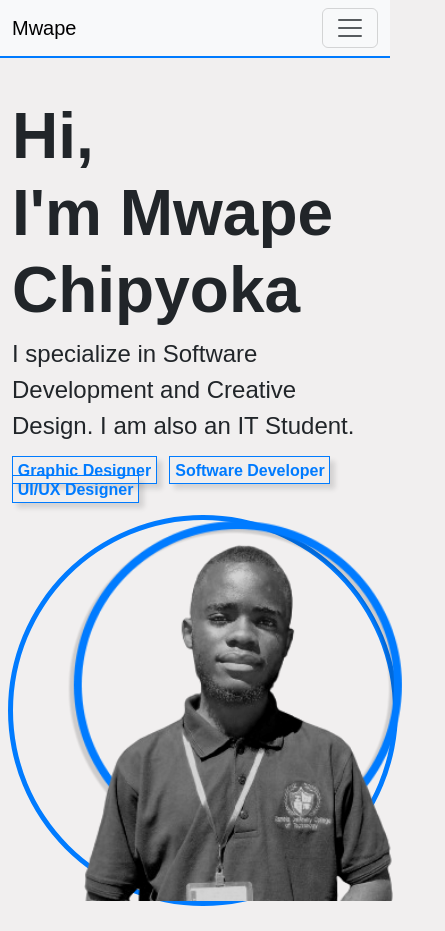
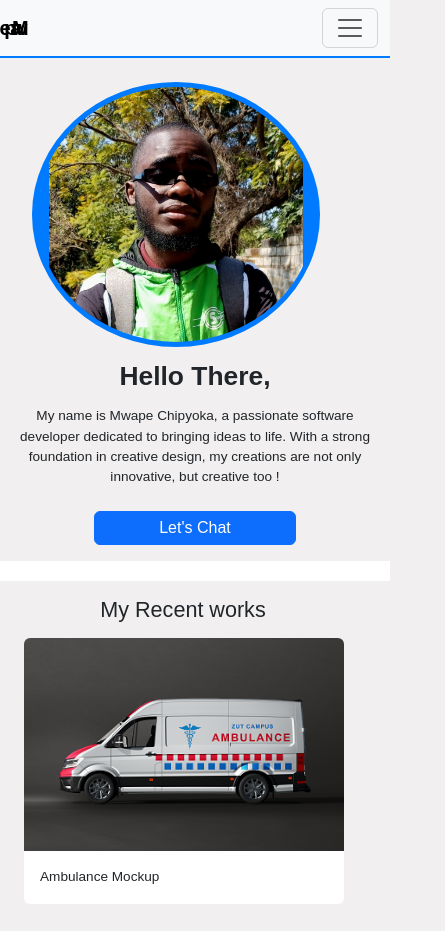
Before and after one commit to Chipyoka/MC_portfolio, a website built with Parcel: page src/index.html in a window 390 px wide. Shown: the top 931 px of the page, 445 px wide, since content can reach past the window. Built offline with nearby package versions, Linux system fonts and the light colour scheme.

Commit message:
sm responsive done

```diff
--- a/src/css/style.scss
+++ b/src/css/style.scss
@@ -27,6 +27,13 @@ section{
     align-items: center;
     justify-content: center;
 }
+a.chat{
+    padding : .25em 4em !important;
+}
+.logo{
+    font-weight: 800;
+    letter-spacing: -0.85em;
+}
 //Home page
 .brands{
     display : flex;
@@ -44,17 +51,17 @@ section{
 }
 .hero-1{
     border-radius: 50%;
+    // max-width: 150px;
+
+
     border: 5px solid $custom-secondary-color;
     color: $custom-secondary-color;
     //overflow: hidden;
     margin: .5em;
+    // height: 200px;
 
 }
 
-.hero-1 img{
-    width: 420px;
-
-}
 section.hero{
     margin-top: 2.5em;
 }
@@ -171,6 +178,9 @@ header{
     color:black;
     font-size: $font-size-base * .75;
  }
+ .sm-show{
+    display: none;
+ }
 //portfolio
 
 
@@ -178,3 +188,65 @@ header{
 
 
 //media queries
+@media screen and (max-width: 767px){
+//    body{
+//     max-width: 480px;
+//     overflow: hidden;
+//    }
+header{
+    padding: 0;
+    margin: 0;
+}
+.sm-show{
+    display: block;
+}
+.sm-hide{
+    display: none;
+}
+    p{
+        font-size: .85rem;
+    }
+    section.hero{
+        margin: 1em 0;
+        padding: 0;
+    }
+    div.hero{
+        margin: 0;
+        padding: 0;
+        justify-content:flex-start;
+    }
+
+    aside.welcome-txt{
+        max-width: 100%;
+        // margin: .5em 1em;
+        padding: .5m 1em;
+        // border: 2px green solid;
+        flex-direction: column-reverse !important;
+    }
+
+    .welcome-txt h1{
+        font-size: 1.65rem;
+        margin: .25em 0;
+        text-align: center;
+    }
+    .welcome-txt p{
+        font-size: .85rem;
+        text-align: center;
+        padding: .5em .5em
+    }
+    aside.hero-1{
+        justify-content: center;
+        align-items: center;
+        display: flex;
+        margin-left: 2em;
+        background-color: #007bff;
+        overflow: hidden;
+        height: auto;
+        max-width: 18rem;
+        object-fit: cover;
+    }
+    .hero-1 img{
+       max-width: 100%;
+       height: auto;
+    }
+}
--- a/src/index.html
+++ b/src/index.html
@@ -12,7 +12,7 @@
 		<header>
 			<nav class="navbar navbar-expand-lg bg-body-tertiary sticky-top">
 				<div class="container-fluid">
-					<a class="navbar-brand" href="#">Mwape</a>
+					<a class="navbar-brand logo" href="#">Mwape</a>
 					<button
 						class="navbar-toggler"
 						type="button"
@@ -47,15 +47,11 @@
 										>
 									</li>
 									<li>
-										<a class="dropdown-item" href="ui_design.html"
-											>UI/UX Design</a
-										>
+										<a class="dropdown-item" href="ui_design.html">UI/UX Design</a>
 									</li>
 									<li><hr class="dropdown-divider" /></li>
 									<li>
-										<a class="dropdown-item" href="class_work.html"
-											>Class Work</a
-										>
+										<a class="dropdown-item" href="class_work.html">Class Work</a>
 									</li>
 								</ul>
 							</li>
@@ -77,24 +73,41 @@
 			</nav>
 
 			<section class="container hero">
-				<div class="row justify-content-evenly">
-					<aside class="welcome-txt col-sm-6">
-						<h1>
-							Hi, <br />
-							I'm Mwape Chipyoka
-						</h1>
+				<div class="hero row ">
+					<aside class="sm-hide ml-md-4 welcome-txt col-sm-6">
+						<h1>Hello There,</h1>
 						<p>
-							I specialize in Software Development and Creative Design. I am also
-							an IT Student.
+							My name is Mwape Chipyoka, a passionate software developer dedicated to
+							bringing ideas to life. With a strong foundation in creative design, my
+							creations are not only innovative, but creative too !
 						</p>
-						<h4>
-							<span class="des">Graphic Designer</span>
-							<span class="des">Software Developer</span>
-							<span class="des">UI/UX Designer</span>
-						</h4>
+						<div class="container-custom">
+							<a
+								target="_blank"
+								href="https://wa.me/message/XZIAKXPPBM7PH1"
+								class="chat btn btn-primary"
+								>Let's Chat</a
+							>
+						</div>
 					</aside>
-					<aside class="hero-1 col-sm-4">
-						<img src="assets/image.png" alt=" " />
+					<aside class=" ml-md-4 hero-1 col-sm-4">
+						<img src="assets/profile.jpg" alt=" " width="120%" />
+					</aside>
+					<aside class="sm-show ml-md-4 welcome-txt col-sm-6">
+						<h1>Hello There,</h1>
+						<p>
+							My name is Mwape Chipyoka, a passionate software developer dedicated to
+							bringing ideas to life. With a strong foundation in creative design, my
+							creations are not only innovative, but creative too !
+						</p>
+						<div class="container-custom">
+							<a
+								target="_blank"
+								href="https://wa.me/message/XZIAKXPPBM7PH1"
+								class="chat btn btn-primary"
+								>Let's Chat</a
+							>
+						</div>
 					</aside>
 				</div>
 			</section>
@@ -105,7 +118,9 @@
 				<h4 class=" card-header text-center">My Recent works</h4>
 				<aside class="col-sm-3">
 					<div class="card" style="width: 20rem;">
-						<a href="class_work.html"><img src="../src/assets/projects/image1.png" alt=" " /> </a>
+						<a href="class_work.html"
+							><img src="../src/assets/projects/image1.png" alt=" " />
+						</a>
 						<div class="card-body">
 							<p class="card-text">Ambulance Mockup</p>
 						</div>
@@ -113,7 +128,9 @@
 				</aside>
 				<aside class="col-sm-3 ">
 					<div class="card" style="width: 20rem;">
-						<a href="class_work.html"><img src="../src/assets/projects/image5.png" alt=" " /> </a>
+						<a href="class_work.html"
+							><img src="../src/assets/projects/image5.png" alt=" " />
+						</a>
 						<div class="card-body">
 							<p class="card-text">Name-tag Designs</p>
 						</div>
@@ -121,7 +138,9 @@
 				</aside>
 				<aside class="col-sm-3">
 					<div class="card" style="width: 20rem;">
-						<a href="class_work.html"><img src="../src/assets/projects/image2.png" alt=" " /> </a>
+						<a href="class_work.html"
+							><img src="../src/assets/projects/image2.png" alt=" " />
+						</a>
 						<div class="card-body">
 							<p class="card-text">Advocate Tshirt Mockup</p>
 						</div>
@@ -129,7 +148,6 @@
 				</aside>
 			</div>
 		</section>
-
 
 		<section class="container">
 			<div class="card-big text-center">
@@ -139,15 +157,18 @@
 						<hr width="30%" />
 					</div>
 					<p class="card-text">
-						Imagine the perfect blend of logic and magic. Where code dances with colors,
-						and ideas take flight on pixels. That's where I bring your vision to life. I
-						bridge the gap between imagination and reality, crafting beautiful designs
-						with rock-solid functionality,<br />
-						<span class="des"
-							>I'm your one-stop shop for innovation that delights.</span
-						>
+						Imagine the perfect blend of logic and magic. Where code dances with colors, and
+						ideas take flight on pixels. That's where I bring your vision to life. I bridge
+						the gap between imagination and reality, crafting beautiful designs with
+						rock-solid functionality,<br />
+						<span class="des">I'm your one-stop shop for innovation that delights.</span>
 					</p>
-					<a target="_blank" href="https://wa.me/message/XZIAKXPPBM7PH1" class="btn btn-primary">Let's Chat</a>
+					<a
+						target="_blank"
+						href="https://wa.me/message/XZIAKXPPBM7PH1"
+						class="btn btn-primary"
+						>Let's Chat</a
+					>
 				</div>
 			</div>
 		</section>
```
Also changed, not shown: src/assets/profile.jpg (added).
